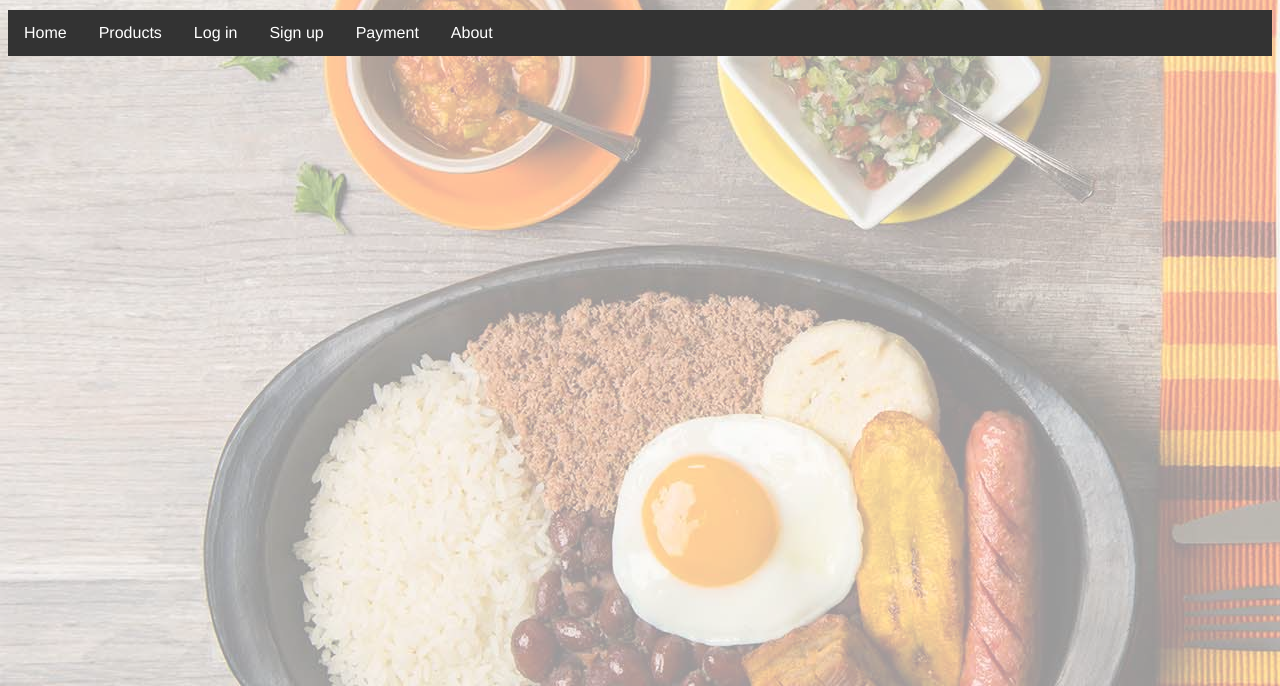
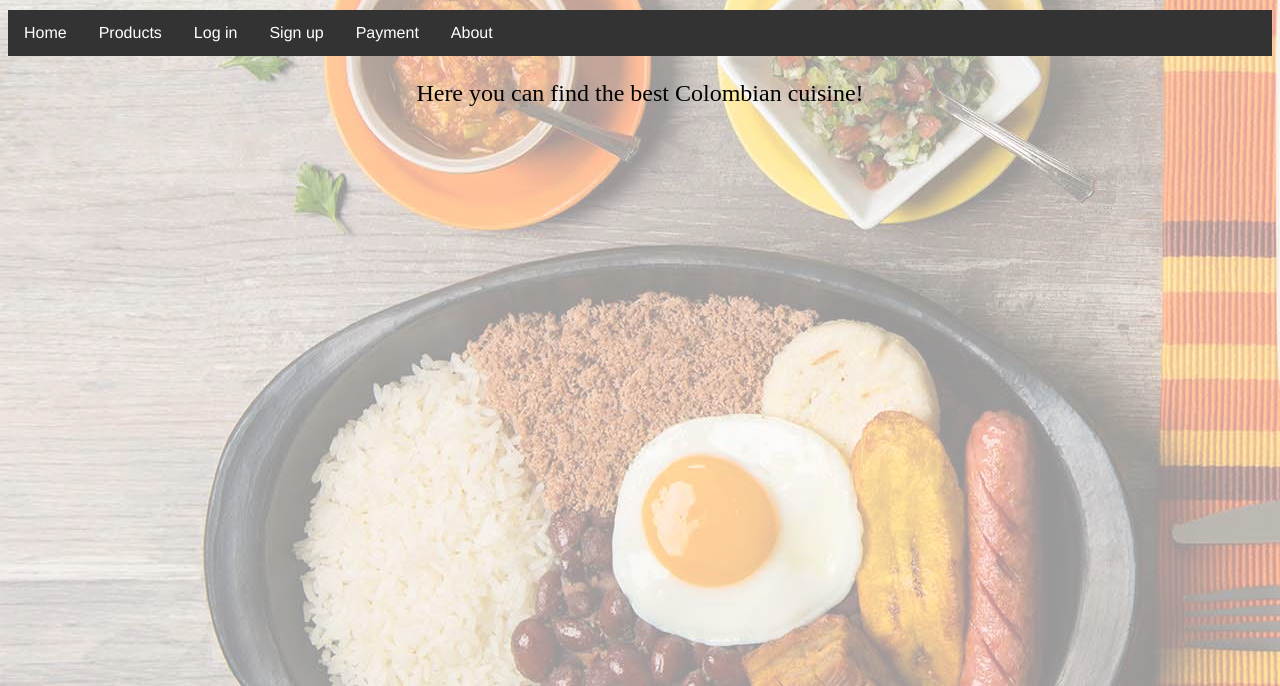
Before and after one commit to castellarmartinez/My-app-full, a plain HTML site: page frontend/index.html in a window 1280 px wide. Shown: the part 114-800 px from the top of the page. Drawn offline with Linux system fonts and the light colour scheme.

Commit message:
Adds informational message

```diff
--- a/frontend/css/styles.css
+++ b/frontend/css/styles.css
@@ -85,3 +85,7 @@ a {
 h4, p {
   font-size: 1.5rem;
 }
+
+#info {
+  text-align: center;
+}
--- a/frontend/index.html
+++ b/frontend/index.html
@@ -37,5 +37,9 @@
         </ul>
       </nav>
     </section>
+
+    <section id="info">
+      <p>Here you can find the best Colombian cuisine!</p>
+    </section>
   </body>
 </html>
```
